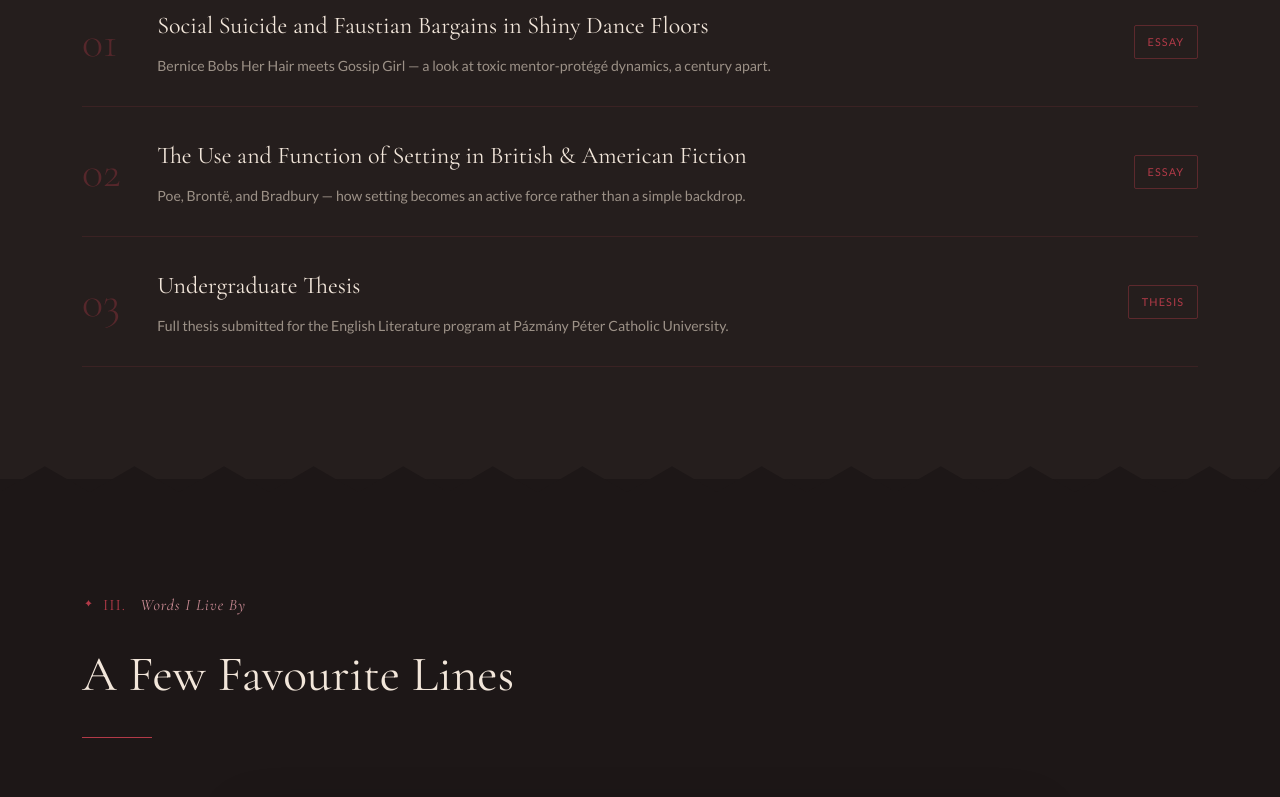
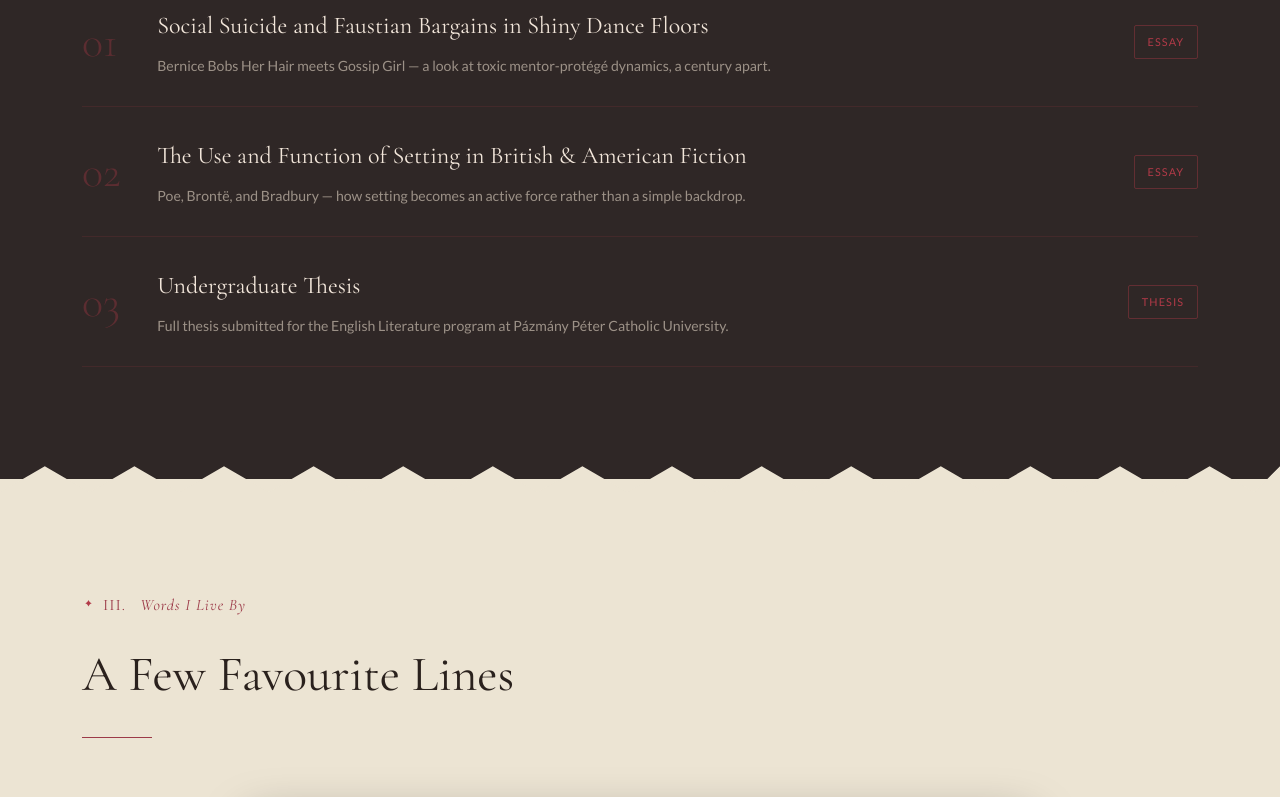
Before and after one commit to rickcircle/emili-simon-site, a React (Vite) app: page / in a window 1280 px wide. Shown: the part 2000-2797 px from the top of the page. Built offline with nearby package versions, Linux system fonts and the light colour scheme.

Commit message:
Lighten base dark tones further, soften vignette, add parchment section variant for Quotes

```diff
--- a/src/components/Quotes.jsx
+++ b/src/components/Quotes.jsx
@@ -4,7 +4,7 @@ export default function Quotes() {
   const { t } = useLanguage();
 
   return (
-    <section className="section" id="quotes">
+    <section className="section section-parchment" id="quotes">
       <div className="container">
         <div className="section-header reveal">
           <span className="section-label"><span className="chapter-num">III</span>{t.quotes_label}</span>
--- a/src/index.css
+++ b/src/index.css
@@ -6,8 +6,8 @@
 /* === ALAP === */
 body {
   font-family: 'Lato', sans-serif;
-  background: #171214;
-  color: #d9cfc4;
+  background: #1f191b;
+  color: #e2d9cf;
   line-height: 1.75;
 }
 
@@ -40,7 +40,7 @@ body::before {
 body::after {
   content: '';
   position: fixed; inset: 0; z-index: 299; pointer-events: none;
-  background: radial-gradient(ellipse at center, transparent 45%, rgba(0,0,0,0.5) 100%);
+  background: radial-gradient(ellipse at center, transparent 55%, rgba(0,0,0,0.35) 100%);
 }
 
 /* === SCROLL ANIMÁCIÓ === */
@@ -63,7 +63,7 @@ body::after {
 .site-header {
   position: fixed; top: 0; left: 0; right: 0; z-index: 100;
   padding: 1.2rem 0;
-  background: rgba(23,18,20,0.88);
+  background: rgba(31,25,27,0.88);
   backdrop-filter: blur(10px);
   border-bottom: 1px solid rgba(178,58,72,0.2);
   transition: all 0.3s;
@@ -122,7 +122,7 @@ body::after {
 
 .mobile-menu {
   display: none; position: absolute; top: 100%; left: 0; right: 0;
-  background: rgba(23,18,20,0.97); border-bottom: 1px solid rgba(178,58,72,0.2);
+  background: rgba(31,25,27,0.97); border-bottom: 1px solid rgba(178,58,72,0.2);
   padding: 1.5rem 2rem; flex-direction: column; gap: 1.25rem;
 }
 .mobile-menu.open { display: flex; }
@@ -157,16 +157,16 @@ main { padding-top: 0; }
 .btn-sm { padding: 0.55rem 1.4rem; font-size: 0.72rem; }
 
 /* === SECTIONS === */
-.section { padding: 7rem 0; background: #1d1717; position: relative; }
-.section-alt { background: #251e1d; }
+.section { padding: 7rem 0; background: #262020; position: relative; }
+.section-alt { background: #2f2726; }
 .section::before {
   content: '';
   position: absolute; top: -13px; left: 0; right: 0; height: 26px;
-  background: #1d1717;
+  background: #262020;
   clip-path: polygon(0% 100%, 3.5% 0%, 7% 100%, 10.5% 0%, 14% 100%, 17.5% 0%, 21% 100%, 24.5% 0%, 28% 100%, 31.5% 0%, 35% 100%, 38.5% 0%, 42% 100%, 45.5% 0%, 49% 100%, 52.5% 0%, 56% 100%, 59.5% 0%, 63% 100%, 66.5% 0%, 70% 100%, 73.5% 0%, 77% 100%, 80.5% 0%, 84% 100%, 87.5% 0%, 91% 100%, 94.5% 0%, 98% 100%, 100% 0%, 100% 100%);
   z-index: 2;
 }
-.section-alt::before { background: #251e1d; }
+.section-alt::before { background: #2f2726; }
 .section-header { margin-bottom: 4rem; }
 .section-label { display: inline-flex; align-items: center; gap: 0.5rem; font-family: 'Cormorant Garamond', serif; font-style: italic; font-size: 1rem; letter-spacing: 0.06em; color: #c98a93; margin-bottom: 0.75rem; }
 .section-label::before {
@@ -249,12 +249,22 @@ main { padding-top: 0; }
 }
 .quote-row { display: grid; grid-template-columns: 1fr 1fr; gap: 1.5rem; max-width: 780px; margin: 0 auto; }
 .quote-card {
-  background: #221b1a; border: 1px solid rgba(178,58,72,0.18); border-radius: 2px;
+  background: #2c2422; border: 1px solid rgba(178,58,72,0.18); border-radius: 2px;
   padding: 1.85rem; text-align: center; transition: transform 0.3s ease;
   font-family: 'Cormorant Garamond', serif; font-style: italic; font-size: 1.02rem; color: #d9cfc4;
 }
 .quote-card:hover { transform: translateY(-4px) rotate(-1deg); }
 .quote-card:nth-child(2):hover { transform: translateY(-4px) rotate(1deg); }
+
+/* === PERGAMEN SZEKCIÓ VÁLTOZAT === */
+.section-parchment { background: #ece4d3; }
+.section-parchment::before { background: #ece4d3; }
+.section-parchment .section-label { color: #9c3a48; }
+.section-parchment .chapter-num { color: #9c3a48; }
+.section-parchment .section-title { color: #2a211d; }
+.section-parchment .section-title::after { background: #9c3a48; }
+.section-parchment .section-text { color: #6b5c4f; }
+.section-parchment .quote-card { background: #f5efe1; border-color: rgba(156,58,72,0.25); color: #4a3f37; }
 
 /* === ON THE ROAD (utazás galéria) === */
 .travel-grid { column-count: 3; column-gap: 1.75rem; }
@@ -279,19 +289,19 @@ main { padding-top: 0; }
   border-radius: 2px;
   font-family: 'Lato', sans-serif;
   font-size: 0.95rem;
-  background: #221b1a;
+  background: #2c2422;
   color: #e8e0d5;
   transition: border-color 0.2s;
   width: 100%;
 }
 .form-group input::placeholder,
-.form-group textarea::placeholder { color: #5c5349; }
+.form-group textarea::placeholder { color: #6e6459; }
 .form-group input:focus,
 .form-group textarea:focus { outline: none; border-color: #b23a48; }
-.form-success { background: #221b1a; border-left: 3px solid #b23a48; padding: 1.5rem 2rem; font-family: 'Cormorant Garamond', serif; font-size: 1.1rem; color: #a89d92; }
+.form-success { background: #2c2422; border-left: 3px solid #b23a48; padding: 1.5rem 2rem; font-family: 'Cormorant Garamond', serif; font-size: 1.1rem; color: #b8ad9f; }
 
 /* === FOOTER (kolofon) === */
-.site-footer { background: #120e0f; color: #968b80; padding: 5rem 0 2.5rem; margin-top: 0; border-top: 1px solid rgba(178,58,72,0.15); }
+.site-footer { background: #1a1416; color: #968b80; padding: 5rem 0 2.5rem; margin-top: 0; border-top: 1px solid rgba(178,58,72,0.15); }
 .colophon { text-align: center; }
 .colophon-seal {
   width: 52px; height: 52px; margin: 0 auto; border-radius: 50%;
```
